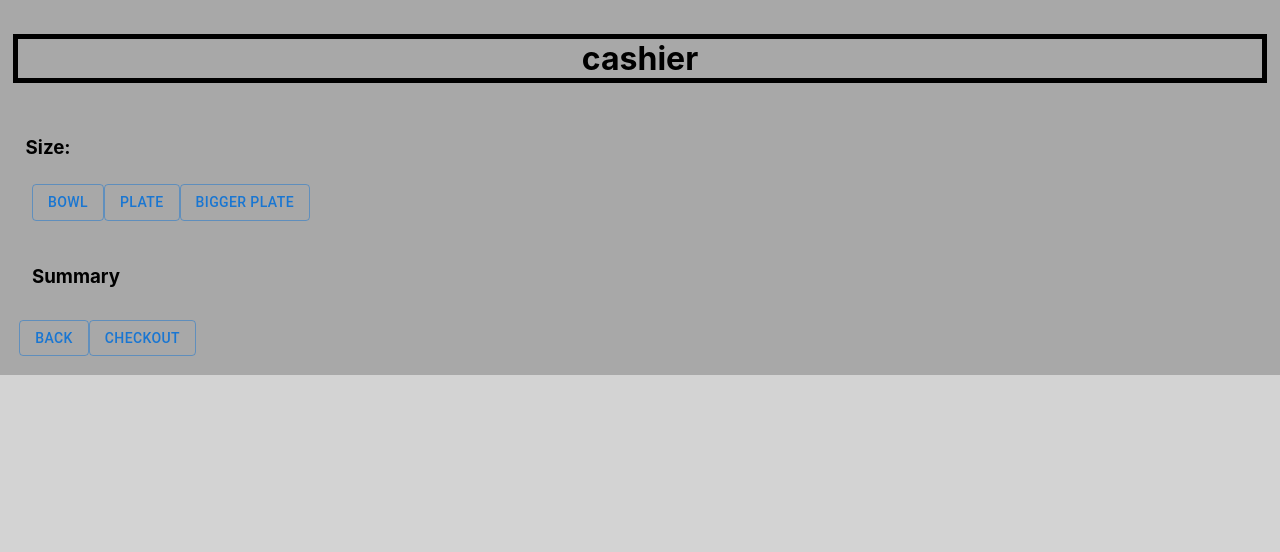
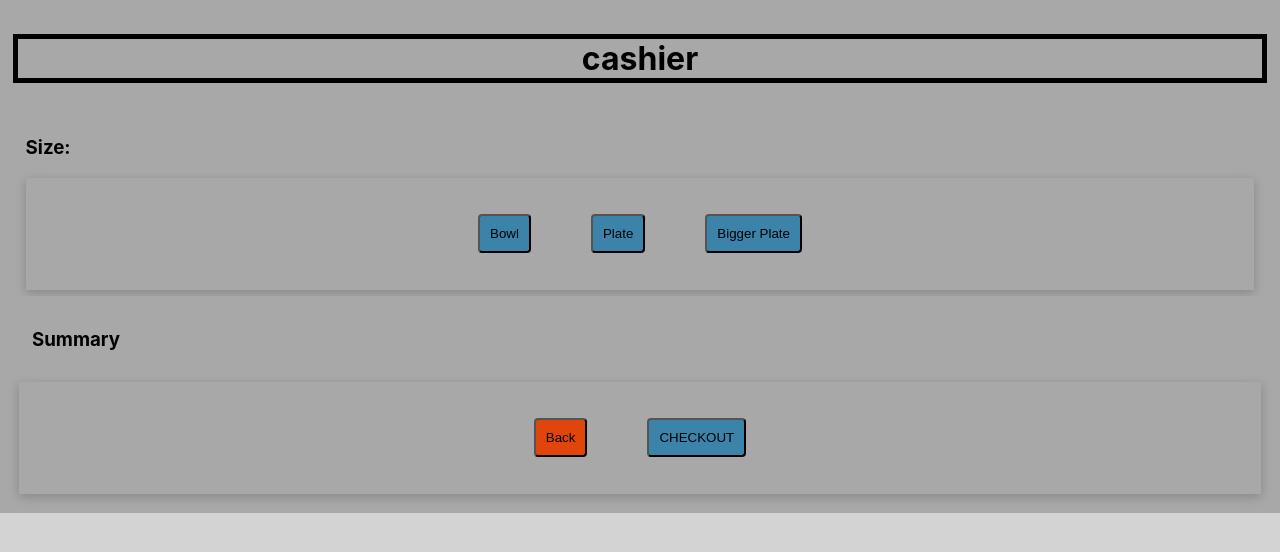
Before and after one commit to jdavstaff/Project3Docs, a React (Create React App) app in the folder frontend/: page /cashier in a window 1280 px wide. Shown: the top 552 px of the page. Built offline with nearby package versions, Linux system fonts and the light colour scheme.

Commit message:
final sass implementation

```diff
--- a/frontend/src/components/SelectButtons/SelectButton.js
+++ b/frontend/src/components/SelectButtons/SelectButton.js
@@ -1,5 +1,5 @@
-import { Button } from "@mui/material";
-
+import Button from "@mui/material/Button";
+import "../../styles/master.scss";
 export default function SelectButton({ item, handleSelect }) {
   const btnVariant = item.selected ? "contained" : "outlined";
 
@@ -8,7 +8,7 @@ export default function SelectButton({ item, handleSelect }) {
   };
 
   return (
-    <Button onClick={handleClick} variant={btnVariant}>
+    <Button class="button foodSel" onClick={handleClick} variant={btnVariant}>
       {item.name}
     </Button>
   );
--- a/frontend/src/components/SelectButtons/SelectButtons.js
+++ b/frontend/src/components/SelectButtons/SelectButtons.js
@@ -1,4 +1,5 @@
 import SelectButton from "./SelectButton";
+import "../../styles/master.scss";
 
 export default function SelectButtons({ items, handleSelect }) {
   return (
--- a/frontend/src/pages/Checkout.js
+++ b/frontend/src/pages/Checkout.js
@@ -47,15 +47,15 @@ export default function Checkout({ user }) {
   return (
     <div>
       <Header name={`${user} Checkout`} />
-      <div>
+      <div class="center">
         <Summary data={location.state.summaryData} />
       </div>
-      <div>
+      <div class="center">
         <Link to={`/${user}`}>
-          <Button variant="outlined">Cancel</Button>
+          <Button class="button del">Cancel</Button>
         </Link>
         <Link to={`/${user}`}>
-          <Button variant="outlined" onClick={handleOrder}>
+          <Button class="button" onClick={handleOrder}>
             Order
           </Button>
         </Link>
--- a/frontend/src/pages/cashier/Cashier.js
+++ b/frontend/src/pages/cashier/Cashier.js
@@ -1,4 +1,4 @@
-import { Button } from "@mui/material";
+import Button from "@mui/material/Button";
 import { Link } from "react-router-dom";
 import Header from "../../components/Header";
 import OrderView from "../view/OrderView";
--- a/frontend/src/pages/customer/Customer.js
+++ b/frontend/src/pages/customer/Customer.js
@@ -1,4 +1,4 @@
-import { Button } from "@mui/material";
+import Button from "@mui/material/Button";
 import { Link } from "react-router-dom";
 import Header from "../../components/Header";
 import OrderView from "../view/OrderView";
--- a/frontend/src/pages/driver/Driver.js
+++ b/frontend/src/pages/driver/Driver.js
@@ -1,4 +1,4 @@
-import { Button } from "@mui/material";
+import Button from "@mui/material/Button";
 import { Link } from "react-router-dom";
 import Header from "../../components/Header";
 
--- a/frontend/src/pages/manager/Inventory.js
+++ b/frontend/src/pages/manager/Inventory.js
@@ -97,7 +97,7 @@ export default function Inventory() {
     }
   };
   return (
-    <div>
+    <div class="center">
       <TableContainer sx={{ maxHeight: 340 }} component={Paper}>
         <Table sx={{ minWidth: 650 }} aria-label="simple table">
           <TableHead>
--- a/frontend/src/pages/manager/Manager.js
+++ b/frontend/src/pages/manager/Manager.js
@@ -36,7 +36,7 @@ export default function Driver() {
   return (
     <div>
       <Header name={"manager"} />
-      <div>
+      <div class="center">
         <Box sx={{ width: "100%" }}>
           <Tabs value={tabValue} onChange={handleTabChange}>
             <Tab label="Inventory" />
@@ -55,7 +55,7 @@ export default function Driver() {
         </Box>
       </div>
       <Link to="/">
-        <Button variant="outlined">Back</Button>
+        <Button class="button del">Back</Button>
       </Link>
     </div>
   );
--- a/frontend/src/pages/view/OrderView.js
+++ b/frontend/src/pages/view/OrderView.js
@@ -3,6 +3,7 @@ import { Button } from "@mui/material";
 import { Link, Navigate, useNavigate } from "react-router-dom";
 import Summary from "../../components/Summary/Summary";
 import PlateView from "./PlateView";
+import "../../styles/master.scss";
 
 export default function OrderView({ user }) {
   const [view, setView] = useState(0);
@@ -33,14 +34,14 @@ export default function OrderView({ user }) {
       <div>
         <div>
           <h3>Size:</h3>
-          <div>
-            <Button variant="outlined" onClick={() => handleBtnClick(1)}>
+          <div class="center">
+            <Button class="button sel" onClick={() => handleBtnClick(1)}>
               Bowl
             </Button>
-            <Button variant="outlined" onClick={() => handleBtnClick(2)}>
+            <Button class="button sel" onClick={() => handleBtnClick(2)}>
               Plate
             </Button>
-            <Button variant="outlined" onClick={() => handleBtnClick(3)}>
+            <Button class="button sel" onClick={() => handleBtnClick(3)}>
               Bigger Plate
             </Button>
           </div>
@@ -56,12 +57,15 @@ export default function OrderView({ user }) {
         <div>
           <Summary data={summaryData} />
         </div>
+        <div class="center">
         <Link to="/">
-          <Button variant="outlined">Back</Button>
+          <Button class="button del">Back</Button>
         </Link>
-        <Button variant="outlined" onClick={toCheckout}>
+        <Button class="button" onClick={toCheckout}>
           CHECKOUT
         </Button>
+        </div>
+
       </div>
     );
   } else {
--- a/frontend/src/pages/view/PlateView.js
+++ b/frontend/src/pages/view/PlateView.js
@@ -3,6 +3,7 @@ import { Button, tabScrollButtonClasses } from "@mui/material";
 import SelectButtons from "../../components/SelectButtons/SelectButtons";
 import axios from "axios";
 import { url } from "../../config/global.js"
+import "../../styles/master.scss";
 
 function EntreeSelection({ entreeData, handleEntreeSelect }) {
   return (
@@ -106,40 +107,48 @@ export default function PlateView({ handleView, view, addItem }) {
   };
 
   return (
-    <div>
+    <div class="mainBody">
       <h1>{getTitle()}</h1>
-      <div>
+      <div class="center many">
         <h4>Sides</h4>
-        <div>
-          <SelectButtons items={sideData} handleSelect={handleSideSelect} />
-        </div>
       </div>
+      <div class="center many">
+        <SelectButtons items={sideData} handleSelect={handleSideSelect} />
+      </div>
+      <div class="center many">
       <EntreeSelection
         entreeData={entreeData}
         handleEntreeSelect={handleEntreeSelect}
       />
+      </div>
+      <div class="center many">
       {view >= 2 && (
         <EntreeSelection
           entreeData={entreeData2}
           handleEntreeSelect={handleEntreeSelect2}
         />
       )}
+      </div>
+      <div class="center many">
       {view >= 3 && (
         <EntreeSelection
           entreeData={entreeData3}
           handleEntreeSelect={handleEntreeSelect3}
         />
       )}
+      </div>
+      <div class="center">
       <Button
-        variant="outlined"
-        color="secondary"
+        class="button del"
         onClick={() => handleView(0)}
       >
         Cancel
       </Button>
-      <Button variant="outlined" color="secondary" onClick={handleAddBtn}>
+      <Button class="button" onClick={handleAddBtn}>
         Add
       </Button>
+      </div>
+
     </div>
   );
 }
--- a/frontend/src/styles/cons.scss
+++ b/frontend/src/styles/cons.scss
@@ -11,7 +11,7 @@ $butCol: rgb(60, 131, 169);
 $butHover: rgb(9, 110, 199);
 $butClick: rgb(131, 148, 216);
 //red del button colors
-$butWarn: rgb(0, 0, 0);
-$butWarnHover: rgb(0, 0, 0);
-$butWarnClick: rgb(0, 0, 0);
+$butWarn: rgb(226, 69, 12);
+$butWarnHover: rgb(255, 82, 82);
+$butWarnClick: rgb(255, 204, 204);
 //
--- a/frontend/src/styles/master.scss
+++ b/frontend/src/styles/master.scss
@@ -16,6 +16,17 @@ div {
   background-color: cons.$fgCol;
   position: relative;
   padding:.4em;
+
+  &.center{
+    display: flex;
+    align-items: center;
+    justify-content: center;
+    box-shadow: 0 3px 10px rgb(0 0 0 / 0.2);
+    &.many{
+      justify-content:space-between;
+
+    }
+  }
 
   &.mainBody{
     padding: 0;
@@ -41,10 +52,14 @@ button{
   border-radius: 4px;
   padding: 10px;
   margin: 30px;
+  &.foodSel{
+    padding: 5px;
+    margin: 2px;
+  }
   &:hover{
     background-color: cons.$butHover;
   }
-  &-del{
+  &.del{
     background-color: cons.$butWarn;
     &:hover{
       background-color: cons.$butWarnHover;
```
